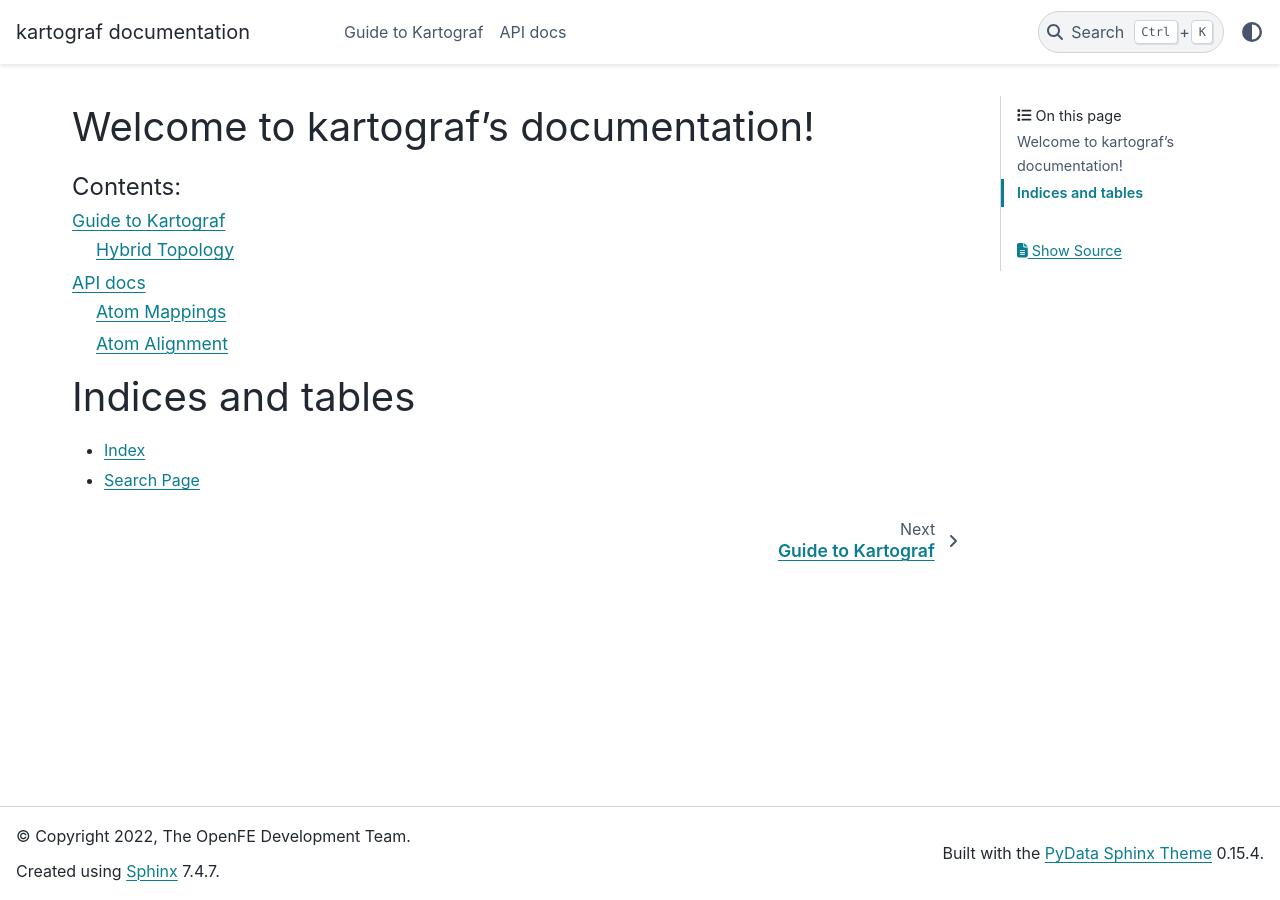
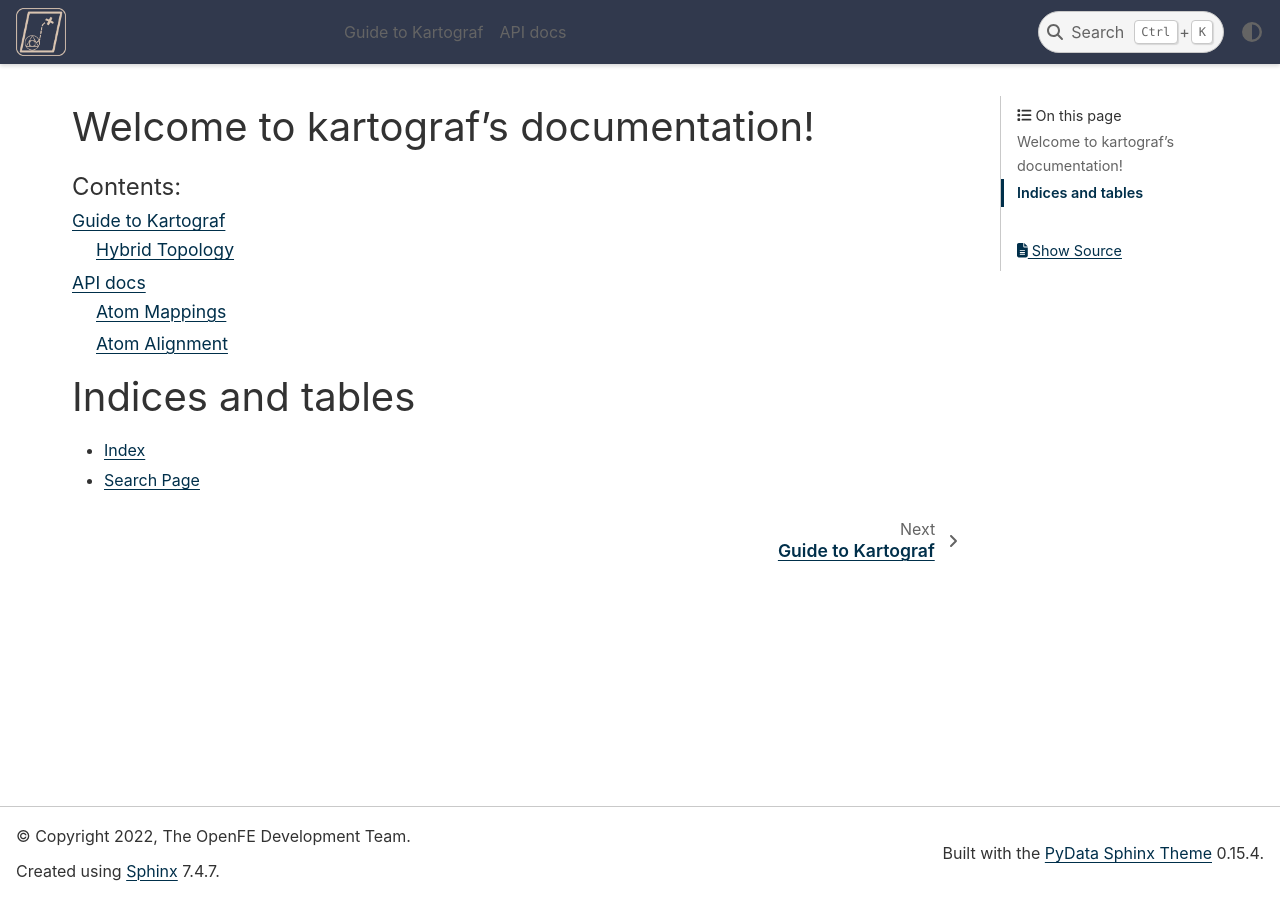
Before and after one commit to OpenFreeEnergy/kartograf, a Sphinx documentation site: the page built from docs/index.rst, in a window 1280 px wide. Built offline with Sphinx 7.4.7 and the PyData theme 0.15.4, drawn with Linux system fonts in a browser that asks for light colours.

Commit message:
docs update

```diff
--- /dev/null
+++ b/docs/_static/css/custom.css
@@ -0,0 +1,222 @@
+/*
+NavBar
+*/
+code{
+    color: #009384;
+}
+.bd-page-width {
+    max-width: None;
+}
+.bd-header .bd-header__inner{
+    background: #31394d;
+}
+
+/*NavBar links*/
+.bd-header .navbar-nav li a.nav-link{
+    color: var(--pst-color-primary-text);
+}
+.bd-header .navbar-nav li a.nav-link:hover{
+    color: var(--pst-color-primary-highlight);
+}
+.bd-header .navbar-nav>.active>.nav-link {
+    color: var(--pst-color-success);
+}
+
+/*NavBar toggles/otherbuttons*/
+.bd-header .navbar-item{
+    color: var(--pst-color-primary-text);
+}
+.bd-header .navbar-item:hover{
+    color: var(--pst-color-primary-highlight);
+}
+.bd-header .theme-switch-button span{
+    color: var(--pst-color-primary-text);
+}
+.bd-header label.sidebar-toggle{
+    color: var(--pst-color-primary-text);
+}
+.bd-header label.sidebar-toggle:hover{
+    color:var(--pst-color-primary-highlight);
+}
+.bd-header  .search-button i{
+    color: var(--pst-color-primary-text);
+}
+.bd-header  .search-button i:hover{
+    color: var(--pst-color-primary-highlight);
+}
+
+
+/*
+Themes
+*/
+
+html[data-theme=light]{
+    --pst-color-primary: #002f4a;
+    --pst-color-primary-text: #d9c4b1;
+    --pst-color-primary-highlight: #ede3da;
+    --sd-color-primary: var(--pst-color-primary);
+    --sd-color-primary-text: var(--pst-color-primary-text);
+    --sd-color-primary-highlight: var(--pst-color-primary-highlight);
+    --pst-color-secondary: #d9c4b1;
+    --pst-color-secondary-text: #fff;
+    --pst-color-secondary-highlight: #cf6912;
+    --sd-color-secondary: var(--pst-color-secondary);
+    --sd-color-secondary-text: var(--pst-color-secondary-text);
+    --sd-color-secondary-highlight: var(--pst-color-secondary-highlight);
+    --pst-color-success: #009384;
+    --pst-color-success-text: #fff;
+    --pst-color-success-highlight: #19692c;
+    --sd-color-success: var(--pst-color-success);
+    --sd-color-success-text: var(--pst-color-success-text);
+    --sd-color-success-highlight: var(--pst-color-success-highlight);
+    --pst-color-info: #459db9;
+    --pst-color-info-text: #fff;
+    --pst-color-info-highlight: #306e81;
+    --sd-color-info: var(--pst-color-info);
+    --sd-color-info-text: var(--pst-color-info-text);
+    --sd-color-info-highlight: var(--pst-color-info-highlight);
+    --pst-color-warning: #b85741;
+    --pst-color-warning-text: #fff;
+    --pst-color-warning-highlight: #cf6912;
+    --sd-color-warning: var(--pst-color-warning);
+    --sd-color-warning-text: var(--pst-color-warning-text);
+    --sd-color-warning-highlight: var(--pst-color-warning-highlight);
+    --pst-color-danger: #b85741;
+    --pst-color-danger-text: #fff;
+    --pst-color-danger-highlight: #a71d2a;
+    --sd-color-danger: var(--pst-color-danger);
+    --sd-color-danger-text: var(--pst-color-danger-text);
+    --sd-color-danger-highlight: var(--pst-color-danger-highlight);
+    --pst-color-light: #c9c9c9;
+    --pst-color-light-text: #000;
+    --pst-color-light-highlight: #a3a3a3;
+    --sd-color-light: var(--pst-color-light);
+    --sd-color-light-text: var(--pst-color-light-text);
+    --sd-color-light-highlight: var(--pst-color-light-highlight);
+    --pst-color-muted: #666666;
+    --pst-color-muted-text: #fff;
+    --pst-color-muted-highlight: #3e3e3e;
+    --sd-color-muted: var(--pst-color-muted);
+    --sd-color-muted-text: var(--pst-color-muted-text);
+    --sd-color-muted-highlight: var(--pst-color-muted-highlight);
+    --pst-color-dark: #323232;
+    --pst-color-dark-text: #fff;
+    --pst-color-dark-highlight: #0c0c0c;
+    --sd-color-dark: var(--pst-color-dark);
+    --sd-color-dark-text: var(--pst-color-dark-text);
+    --sd-color-dark-highlight: var(--pst-color-dark-highlight);
+    --pst-color-black: #000;
+    --pst-color-black-text: #fff;
+    --pst-color-black-highlight: #000;
+    --sd-color-black: var(--pst-color-black);
+    --sd-color-black-text: var(--pst-color-black-text);
+    --sd-color-black-highlight: var(--pst-color-black-highlight);
+    --pst-color-white: #fff;
+    --pst-color-white-text: #000;
+    --pst-color-white-highlight: #d9d9d9;
+    --sd-color-white: var(--pst-color-white);
+    --sd-color-white-text: var(--pst-color-white-text);
+    --sd-color-white-highlight: var(--pst-color-white-highlight)
+}
+html[data-theme=light] {
+    --pst-color-attention: #ffc107;
+    --pst-color-text-base: #323232;
+    --pst-color-text-muted: #646464;
+    --pst-color-shadow: #d8d8d8;
+    --pst-color-border: #c9c9c9;
+    --pst-color-inline-code: #b85741;
+    --pst-color-target: #fbe54e;
+    --pst-color-background: #fff;
+    --pst-color-on-background: #fff;
+    --pst-color-surface: #f5f5f5;
+    --pst-color-on-surface: #e1e1e1;
+    --pst-color-link: var(--pst-color-primary);
+    --pst-color-link-hover: var(--pst-color-warning)
+}
+
+/*DarkTheme*/
+html[data-theme=dark] {
+    --pst-color-primary: #ede3da;
+    --pst-color-primary-text: #d9c4b1;
+    --pst-color-primary-highlight: #306e81;
+    --sd-color-primary: var(--pst-color-primary);
+    --sd-color-primary-text: var(--pst-color-primary-text);
+    --sd-color-primary-highlight: var(--pst-color-primary-highlight);
+    --pst-color-secondary: #ee9040;
+    --pst-color-secondary-text: #fff;
+    --pst-color-secondary-highlight: #cf6912;
+    --sd-color-secondary: var(--pst-color-secondary);
+    --sd-color-secondary-text: var(--pst-color-secondary-text);
+    --sd-color-secondary-highlight: var(--pst-color-secondary-highlight);
+    --pst-color-success: #488757;
+    --pst-color-success-text: #fff;
+    --pst-color-success-highlight: #2d5537;
+    --sd-color-success: var(--pst-color-success);
+    --sd-color-success-text: var(--pst-color-success-text);
+    --sd-color-success-highlight: var(--pst-color-success-highlight);
+    --pst-color-info: #459db9;
+    --pst-color-info-text: #fff;
+    --pst-color-info-highlight: #306e81;
+    --sd-color-info: var(--pst-color-info);
+    --sd-color-info-text: var(--pst-color-info-text);
+    --sd-color-info-highlight: var(--pst-color-info-highlight);
+    --pst-color-warning: #ee9040;
+    --pst-color-warning-text: #fff;
+    --pst-color-warning-highlight: #cf6912;
+    --sd-color-warning: var(--pst-color-warning);
+    --sd-color-warning-text: var(--pst-color-warning-text);
+    --sd-color-warning-highlight: var(--pst-color-warning-highlight);
+    --pst-color-danger: #cb4653;
+    --pst-color-danger-text: #fff;
+    --pst-color-danger-highlight: #992b36;
+    --sd-color-danger: var(--pst-color-danger);
+    --sd-color-danger-text: var(--pst-color-danger-text);
+    --sd-color-danger-highlight: var(--pst-color-danger-highlight);
+    --pst-color-light: #c9c9c9;
+    --pst-color-light-text: #000;
+    --pst-color-light-highlight: #a3a3a3;
+    --sd-color-light: var(--pst-color-light);
+    --sd-color-light-text: var(--pst-color-light-text);
+    --sd-color-light-highlight: var(--pst-color-light-highlight);
+    --pst-color-muted: #a6a6a6;
+    --pst-color-muted-text: #fff;
+    --pst-color-muted-highlight: gray;
+    --sd-color-muted: var(--pst-color-muted);
+    --sd-color-muted-text: var(--pst-color-muted-text);
+    --sd-color-muted-highlight: var(--pst-color-muted-highlight);
+    --pst-color-dark: #cecece;
+    --pst-color-dark-text: #000;
+    --pst-color-dark-highlight: #a8a8a8;
+    --sd-color-dark: var(--pst-color-dark);
+    --sd-color-dark-text: var(--pst-color-dark-text);
+    --sd-color-dark-highlight: var(--pst-color-dark-highlight);
+    --pst-color-black: #000;
+    --pst-color-black-text: #fff;
+    --pst-color-black-highlight: #000;
+    --sd-color-black: var(--pst-color-black);
+    --sd-color-black-text: var(--pst-color-black-text);
+    --sd-color-black-highlight: var(--pst-color-black-highlight);
+    --pst-color-white: #fff;
+    --pst-color-white-text: #000;
+    --pst-color-white-highlight: #d9d9d9;
+    --sd-color-white: var(--pst-color-white);
+    --sd-color-white-text: var(--pst-color-white-text);
+    --sd-color-white-highlight: var(--pst-color-white-highlight)
+}
+
+
+html[data-theme=dark] {
+    --pst-color-attention: #dca90f;
+    --pst-color-text-base: #cecece;
+    --pst-color-text-muted: #a6a6a6;
+    --pst-color-shadow: #212121;
+    --pst-color-border: silver;
+    --pst-color-inline-code: #009384;
+    --pst-color-target: #472700;
+    --pst-color-background: #121212;
+    --pst-color-on-background: #1e1e1e;
+    --pst-color-surface: #212121;
+    --pst-color-on-surface: #373737;
+    --pst-color-link: var(--pst-color-primary);
+    --pst-color-link-hover: var(--pst-color-warning)
+}
--- a/docs/conf.py
+++ b/docs/conf.py
@@ -51,8 +51,17 @@ exclude_patterns = ['_build', 'Thumbs.db', '.DS_Store']
 # a list of builtin themes.
 #
 html_theme = 'pydata_sphinx_theme'
+html_theme_options = {
+   "logo": {
+      "image_light": "./_static/img/Kartograf_logo_boxed_dark_transp.png",
+      "image_dark": "./_static/img/Kartograf_logo_boxed_dark_transp.png",
+   }
+}
 
 # Add any paths that contain custom static files (such as style sheets) here,
 # relative to this directory. They are copied after the builtin static files,
 # so a file named "default.css" will overwrite the builtin "default.css".
 html_static_path = ['_static']
+html_css_files = [
+    'css/custom.css',
+]
```
Also changed, not shown: README.md (+2 -2 lines), docs/_static/img/Kartograf_logo_boxed_dark.png (renamed from docs/img/Kartograf_logo_boxed_dark.png), docs/_static/img/Kartograf_logo_boxed_dark_transp.png (renamed from docs/img/Kartograf_logo_boxed_dark_transp.png), docs/_static/img/Kartograf_logo_boxed_light.png (renamed from docs/img/Kartograf_logo_boxed_light.png), docs/_static/img/Kartograf_logo_boxed_light_transp.png (renamed from docs/img/Kartograf_logo_boxed_light_transp.png), docs/_static/img/alignment_benz_ol.png (renamed from docs/img/alignment_benz_ol.png), docs/_static/img/kartograf_homepage_QR_dark.png (renamed from docs/img/kartograf_homepage_QR_dark.png), docs/_static/img/kartograf_homepage_QR_light.png (renamed from docs/img/kartograf_homepage_QR_light.png).
